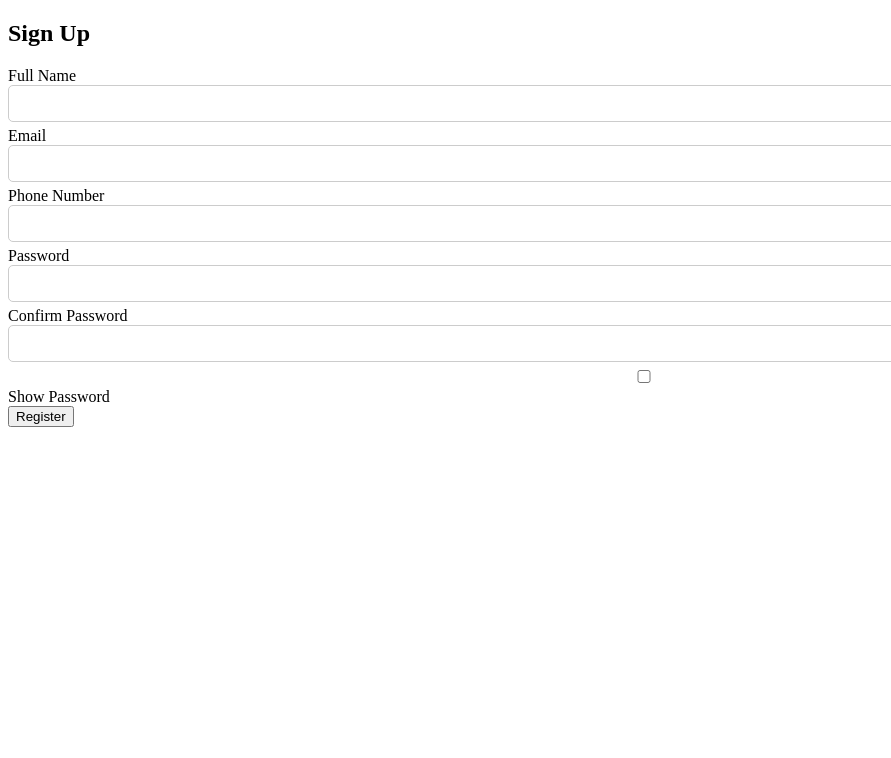
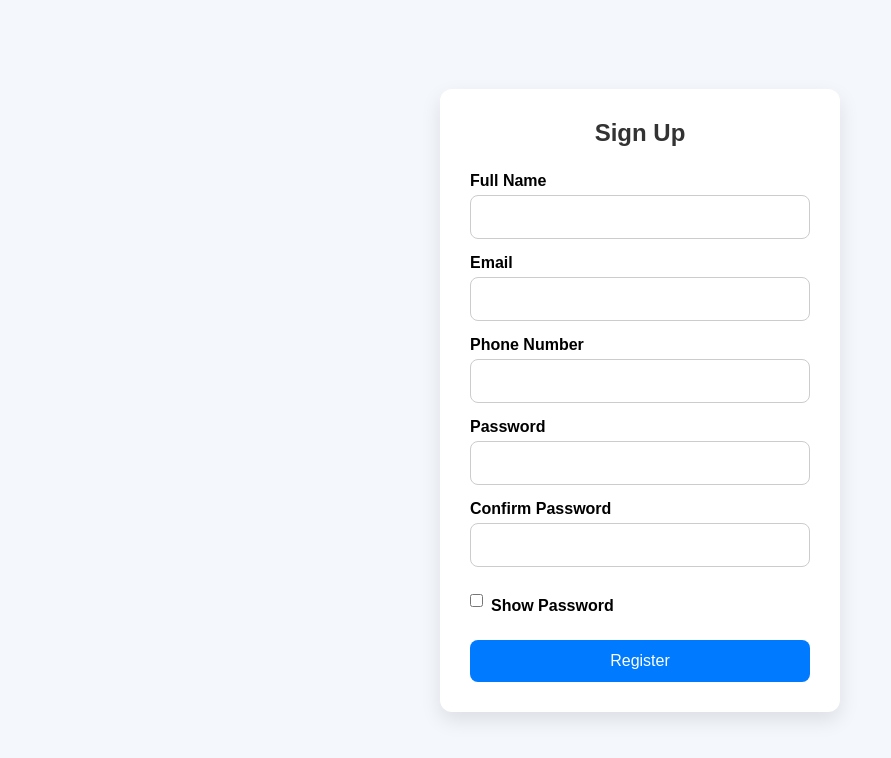
Before and after one commit to milana-nayak/Form-Validation-Project, a plain HTML site: page index.html in a window 1280 px wide. Shown: the whole page, without its empty margins (0-891 px from the left). Drawn offline with Linux system fonts and the light colour scheme.

Commit message:
Update style.css

```diff
--- a/style.css
+++ b/style.css
@@ -1,19 +1,98 @@
-input {
-  padding: 10px;
-  margin-bottom: 5px;
-  width: 100%;
-  border: 1px solid #ccc;
-  border-radius: 5px;
+*{
+    margin:0;
+    padding:0;
+    box-sizing:border-box;
+    font-family:Arial, Helvetica, sans-serif;
 }
 
-input.error-border {
-  border-color: red;
+body{
+    background:#f4f7fb;
+    display:flex;
+    justify-content:center;
+    align-items:center;
+    min-height:100vh;
 }
 
-input.success-border {
-  border-color: green;
+.container{
+    background:#fff;
+    width:400px;
+    padding:30px;
+    border-radius:12px;
+    box-shadow:0 8px 20px rgba(0,0,0,0.1);
 }
 
-small {
-  font-size: 0.85em;
+h2{
+    text-align:center;
+    margin-bottom:25px;
+    color:#333;
 }
+
+label{
+    display:block;
+    margin-top:15px;
+    margin-bottom:5px;
+    font-weight:bold;
+}
+
+input{
+    width:100%;
+    padding:12px;
+    border:1px solid #ccc;
+    border-radius:8px;
+    font-size:16px;
+}
+
+input:focus{
+    outline:none;
+    border-color:#007bff;
+}
+
+button{
+    width:100%;
+    margin-top:20px;
+    padding:12px;
+    background:#007bff;
+    color:white;
+    border:none;
+    border-radius:8px;
+    font-size:16px;
+    cursor:pointer;
+    transition:.3s;
+}
+
+button:hover{
+    background:#0056b3;
+}
+
+small{
+    color:red;
+    font-size:13px;
+}
+
+.checkbox{
+    display:flex;
+    align-items:center;
+    gap:8px;
+    margin-top:15px;
+}
+
+.checkbox input{
+    width:auto;
+}
+
+.error-border{
+    border:2px solid red;
+}
+
+.success-border{
+    border:2px solid green;
+}
+
+@media(max-width:450px){
+
+.container{
+    width:90%;
+    padding:20px;
+}
+
+}
```
